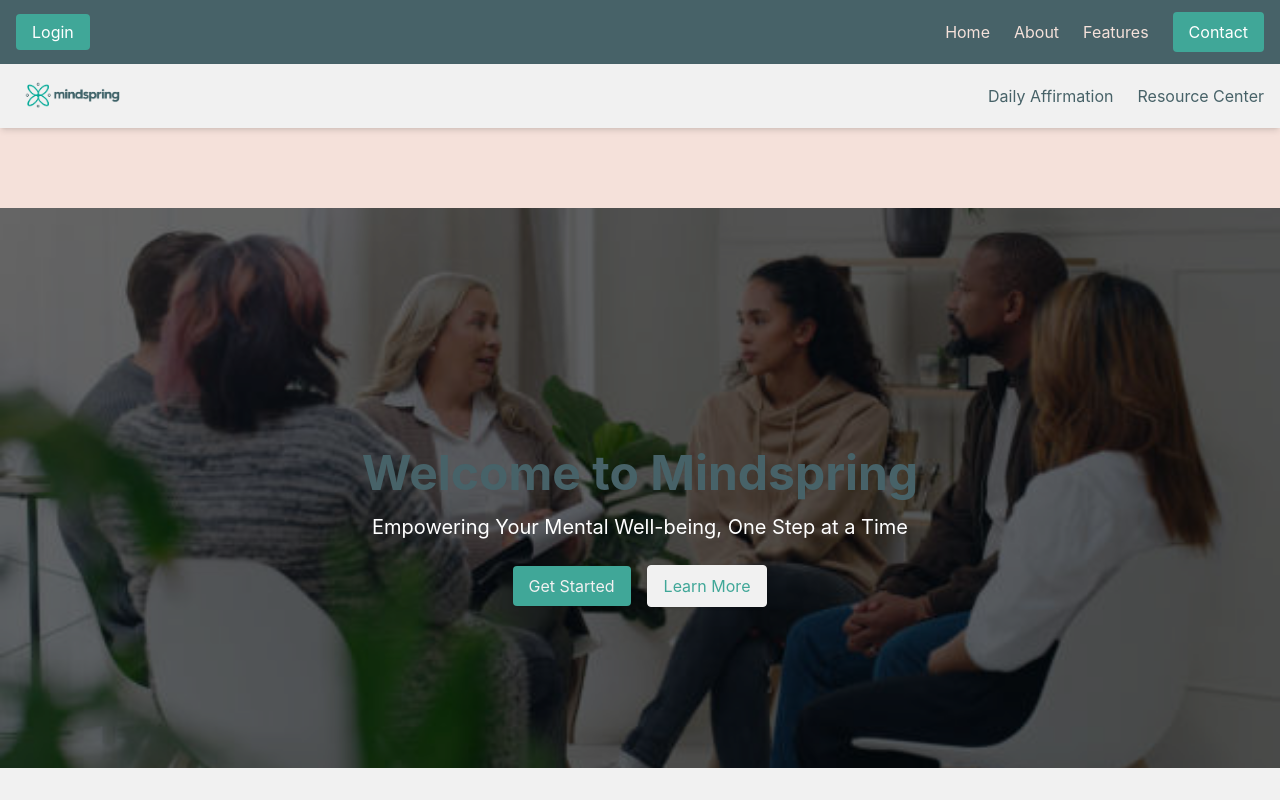
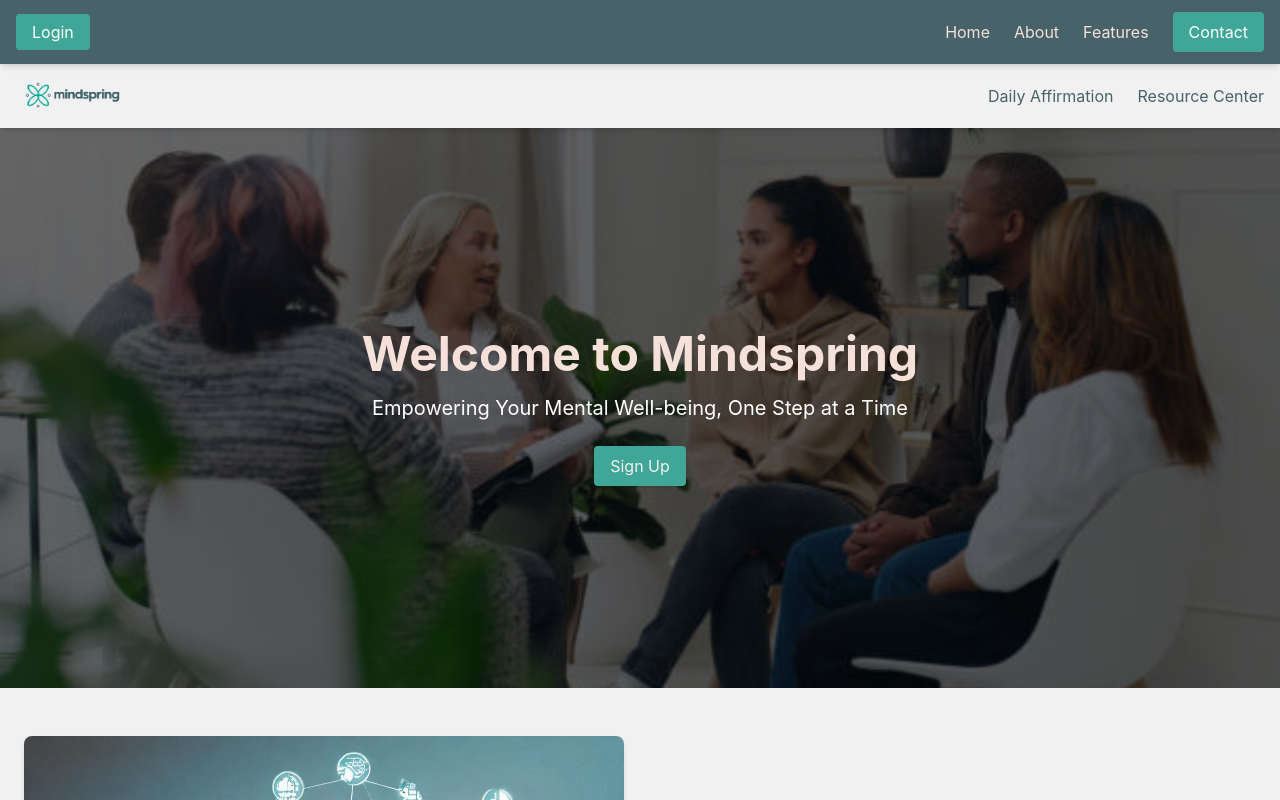
Before and after one commit to buyekeobare/mindspring_app, a React (Create React App) app in the folder mindspring-frontend/: page / in a window 1280 px wide. Shown: the top 800 px of the page. Built offline with nearby package versions, Linux system fonts and the light colour scheme.

Commit message:
Cleaned up UI, links updated.

```diff
--- a/mindspring-frontend/src/components/homepage/Features.js
+++ b/mindspring-frontend/src/components/homepage/Features.js
@@ -58,7 +58,7 @@ const Features = () => {
             className="see-more-button bg-third-color text-white px-6 py-2 rounded-lg shadow-md hover:bg-fourth-color"
             onClick={() => navigate("/signup")}
           >
-            See More
+            Signup/Login to access features
           </button>
         </div>
       </div>
--- a/mindspring-frontend/src/components/homepage/Footer.js
+++ b/mindspring-frontend/src/components/homepage/Footer.js
@@ -1,7 +1,10 @@
 import React from "react";
 import { FaFacebook, FaTwitter, FaInstagram, FaLinkedin } from "react-icons/fa";
+import { useNavigate } from "react-router-dom";
 
 const Footer = () => {
+  const navigate = useNavigate();
+
   return (
     <footer id="footer" className="bg-[#476268] text-first-color py-12">
       {/* Top Section */}
@@ -49,7 +52,10 @@ const Footer = () => {
               </a>
             </li>
             <li>
-              <a href="#contact" className="hover:text-second-color transition">
+              <a
+                href="#contact" className="hover:text-second-color transition"
+                onClick={() => navigate("/contact")}
+              >
                 Contact
               </a>
             </li>
--- a/mindspring-frontend/src/components/homepage/HeroSection.js
+++ b/mindspring-frontend/src/components/homepage/HeroSection.js
@@ -1,6 +1,8 @@
 import React from "react";
+import { useNavigate } from "react-router-dom";
 
 const HeroSection = () => {
+  const navigate = useNavigate();
   return (
     <div
       className="relative flex items-center justify-center bg-black text-white h-[70vh] overflow-hidden"
@@ -15,18 +17,18 @@ const HeroSection = () => {
 
       {/* Content */}
       <div className="relative text-center z-10">
-        <h1 className="text-4xl md:text-5xl font-bold mb-4">
+        <h1 className="text-4xl md:text-5xl font-bold mb-4 hero-text-color">
           Welcome to Mindspring
         </h1>
         <p className="text-lg md:text-xl mb-6">
           Empowering Your Mental Well-being, One Step at a Time
         </p>
         <div className="space-x-4">
-          <button className="bg-third-color text-second-color py-2 px-4 rounded shadow hover:bg-fourth-color hover:border border-second-color hover:text-second-color">
-            Get Started
-          </button>
-          <button className="bg-second-color border border-second-color text-third-color py-2 px-4 rounded shadow hover:bg-fourth-color hover:text-second-color">
-            Learn More
+          <button
+            className="bg-third-color text-second-color py-2 px-4 rounded shadow hover:bg-fourth-color hover:border border-second-color hover:text-second-color"
+            onClick={() => navigate("/signup")}
+          >
+            Sign Up
           </button>
         </div>
       </div>
--- a/mindspring-frontend/src/components/homepage/Navbar.js
+++ b/mindspring-frontend/src/components/homepage/Navbar.js
@@ -20,7 +20,7 @@ const Navbar = () => {
   };
 
   return (
-    <nav className="bg-second-color shadow-md sticky top-[60px] z-40">
+    <nav className="bg-second-color shadow-md sticky top-[50px] z-40">
       <div className="container mx-auto flex justify-between items-center px-4 py-3">
         <div className="flex items-center space-x-2">
           <img
--- a/mindspring-frontend/src/styles/App.css
+++ b/mindspring-frontend/src/styles/App.css
@@ -1,6 +1,8 @@
 /* Global Styles */
 html {
   scroll-behavior: smooth;
+  margin: 0;
+  padding: 0;
 }
 
 body {
@@ -20,16 +22,16 @@ h3 {
 }
 
 /* Utility Classes */
-.sticky {
+.upper-toolbar {
   position: sticky;
   top: 0;
-  /* Adjust top based on stacking */
-  z-index: 10;
+  z-index: 50;
 }
 
-.relative {
-  margin-top: calc(60px + 20px);
-  /* Example spacing for sticky headers */
+.nav-bar {
+  position: sticky;
+  top: 50;
+  z-index: 40;
 }
 
 /* Color Utilities */
@@ -55,6 +57,10 @@ h3 {
 
 .text-third-color {
   color: #40a798;
+}
+
+.hero-text-color {
+  color: #f5e1da;
 }
 
 /* Spacing Utilities */
```
